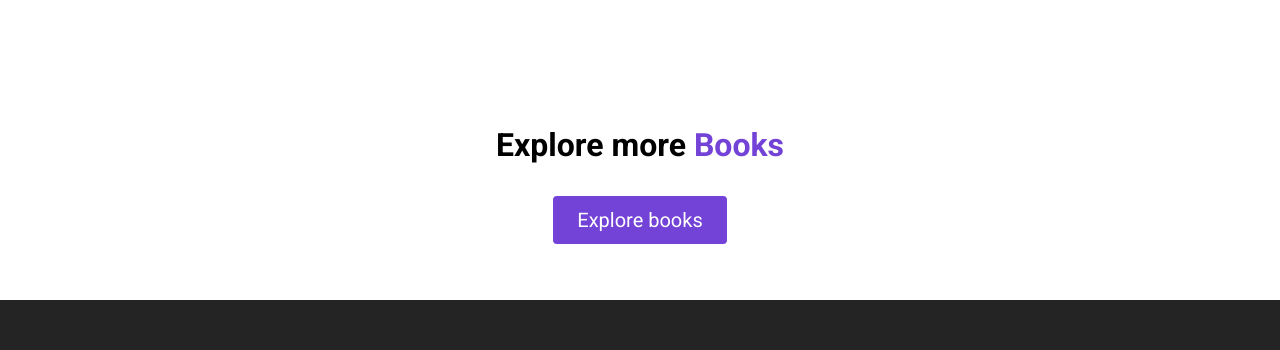
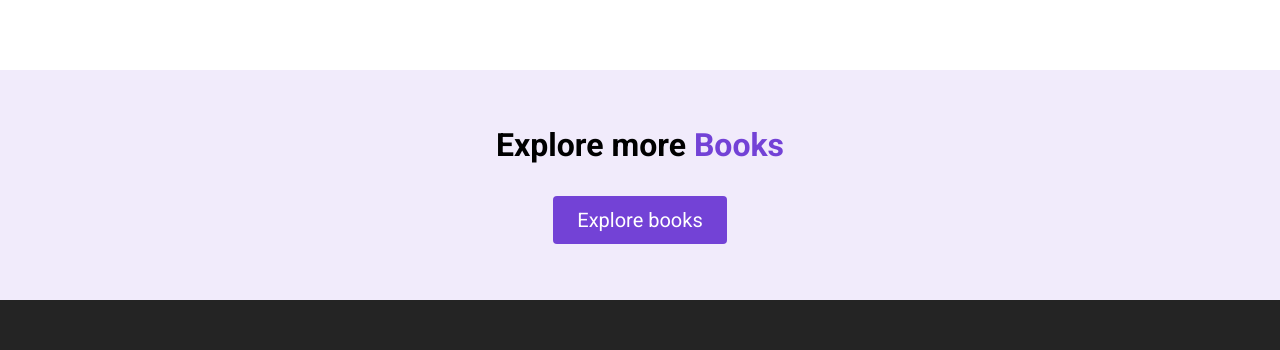
Before and after one commit to TheAhmedJoy/Library-React-App, a React (Create React App) app: page / in a window 1280 px wide. Shown: the part 2535-2885 px from the top of the page. Built offline with nearby package versions, Linux system fonts and the light colour scheme.

Commit message:
Added Explore component background styling

```diff
--- a/src/index.css
+++ b/src/index.css
@@ -395,7 +395,7 @@ header {
 }
 
 .book__price--skeleton {
-  width : 200px;
+  width: 200px;
   height: 19px;
 }
 
@@ -430,6 +430,12 @@ header {
   color: #bfbfbf;
 }
 
+/* EXPLORE */
+
+#explore {
+  background-color: rgba(115, 66, 214, 0.1);
+}
+
 /* FOOTER */
 
 footer {
```
